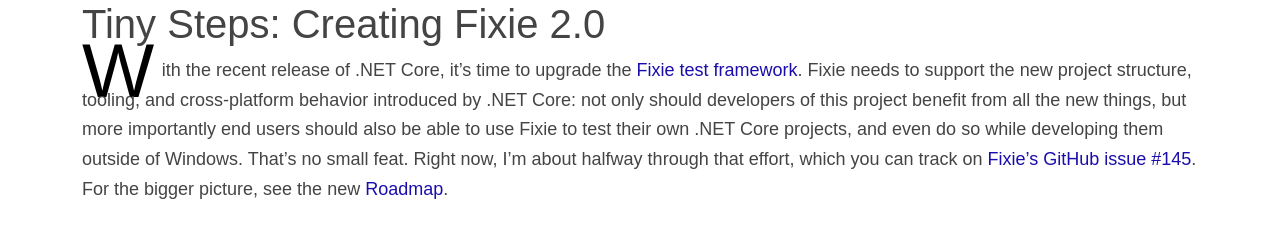
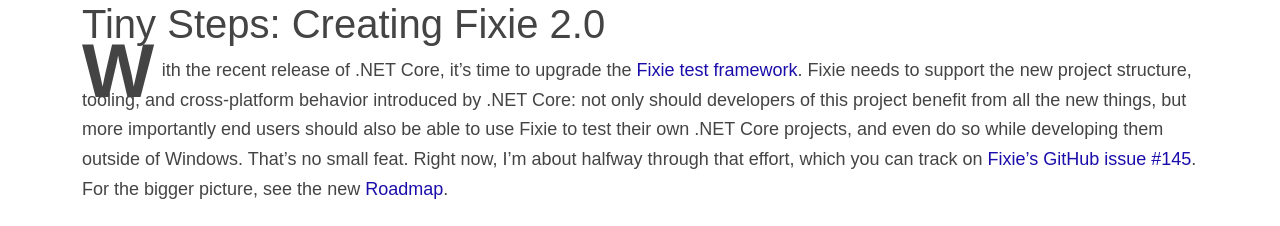
Before and after one commit to plioi/plioi.github.io, a Jekyll site: the page built from index.html, in a window 1280 px wide. Shown: the top 226 px of the page. Built offline with Jekyll 4.4.1, drawn with Linux system fonts in a browser that asks for light colours.

Commit message:
Update styles.css

```diff
--- a/stylesheets/styles.css
+++ b/stylesheets/styles.css
@@ -30,7 +30,7 @@
 }
 
 article p:first-child:first-letter {
-  color: #000;
+  font-weight: bold;
   font-size: 4.25em;
   padding-right: 0.1em;
   float: left;
```
